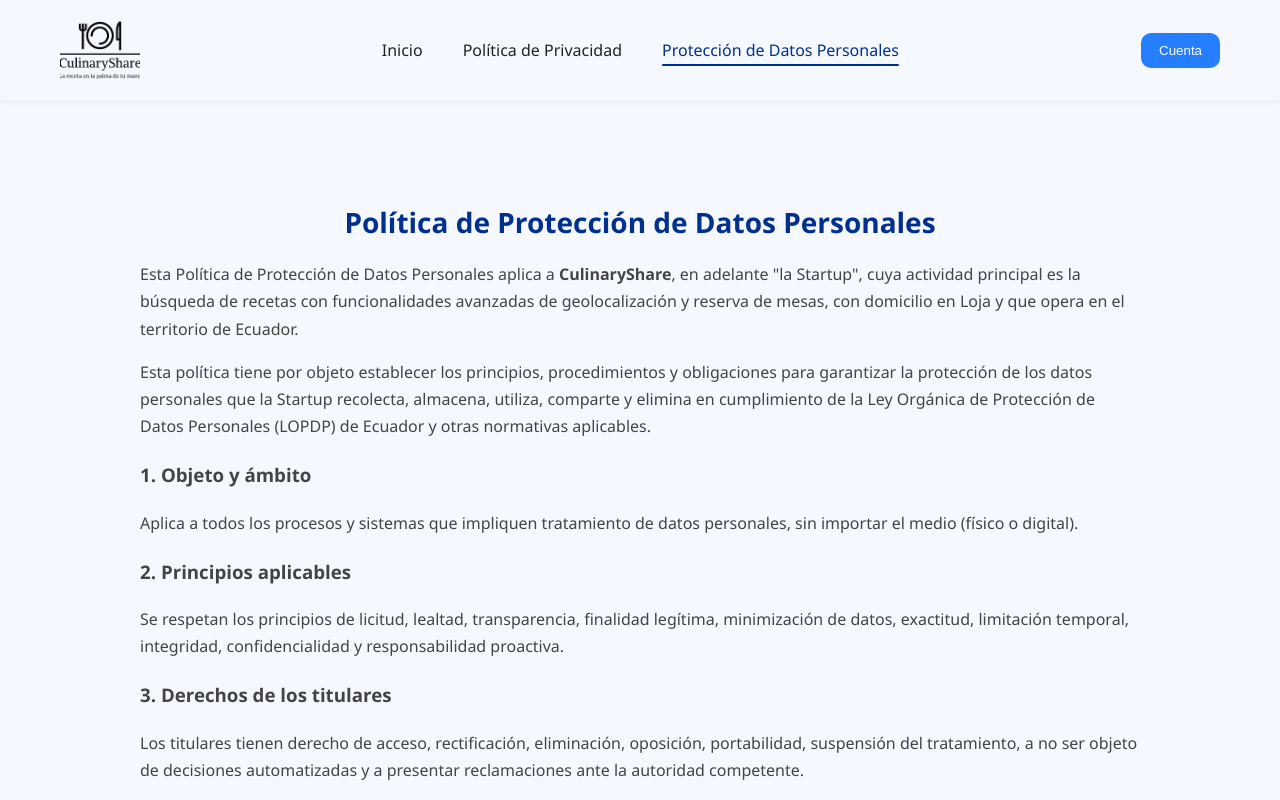
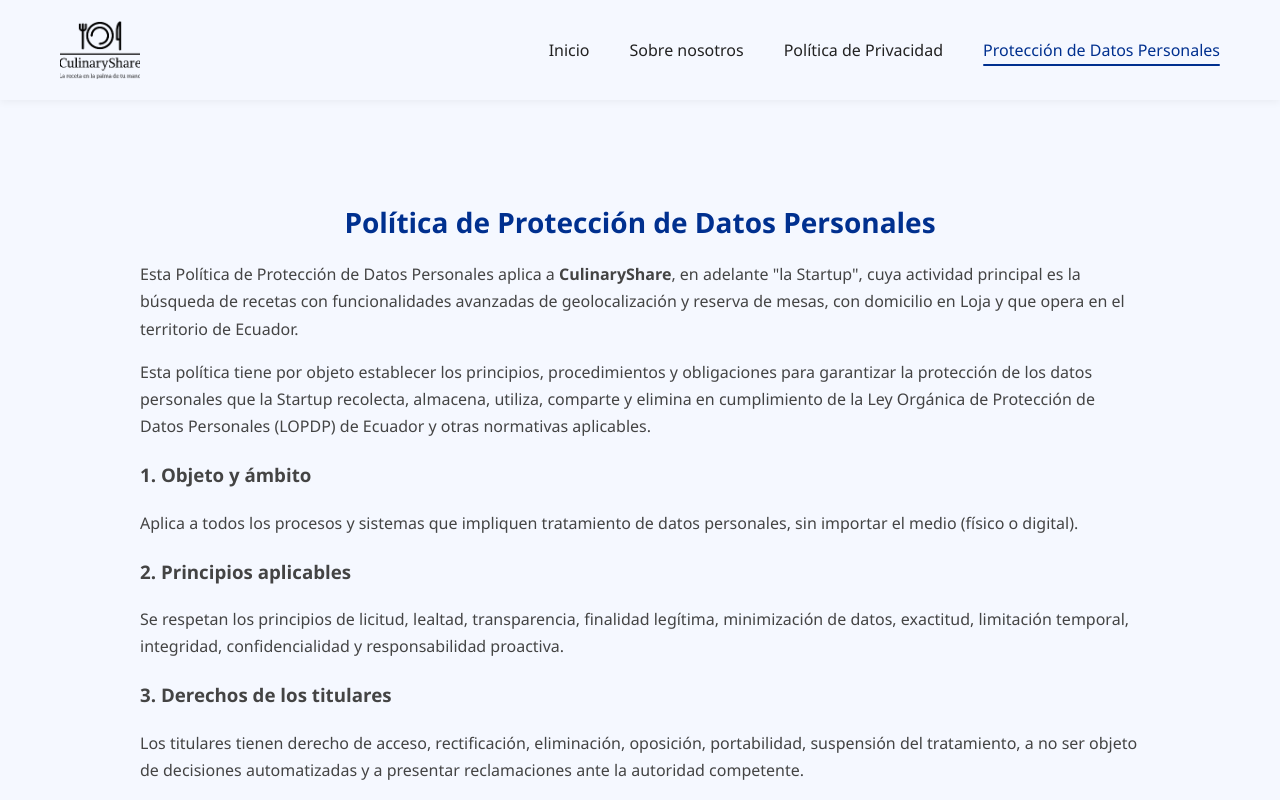
Before and after one commit to JosephMA7/Culinary, a plain HTML site: page ProteccionDatos.html in a window 1280 px wide. Shown: the top 800 px of the page. Drawn offline with Linux system fonts and the light colour scheme.

Commit message:
CambioFinal5

```diff
--- a/ProteccionDatos.html
+++ b/ProteccionDatos.html
@@ -14,11 +14,11 @@
     <nav>
       <ul>
         <li><a href="index.html">Inicio</a></li>
+        <li><a href="#about">Sobre nosotros</a></li>
         <li><a href="politicaPrivacidad.html">Política de Privacidad</a></li>
         <li><a href="ProteccionDatos.html" class="active">Protección de Datos Personales</a></li>
       </ul>
     </nav>
-    <button class="btn-cuenta">Cuenta</button>
   </header>
 
   <!-- Contenido -->
```
Also changed, not shown: index.html (+0 -1 lines), politicaPrivacidad.html (+1 -1 lines).
